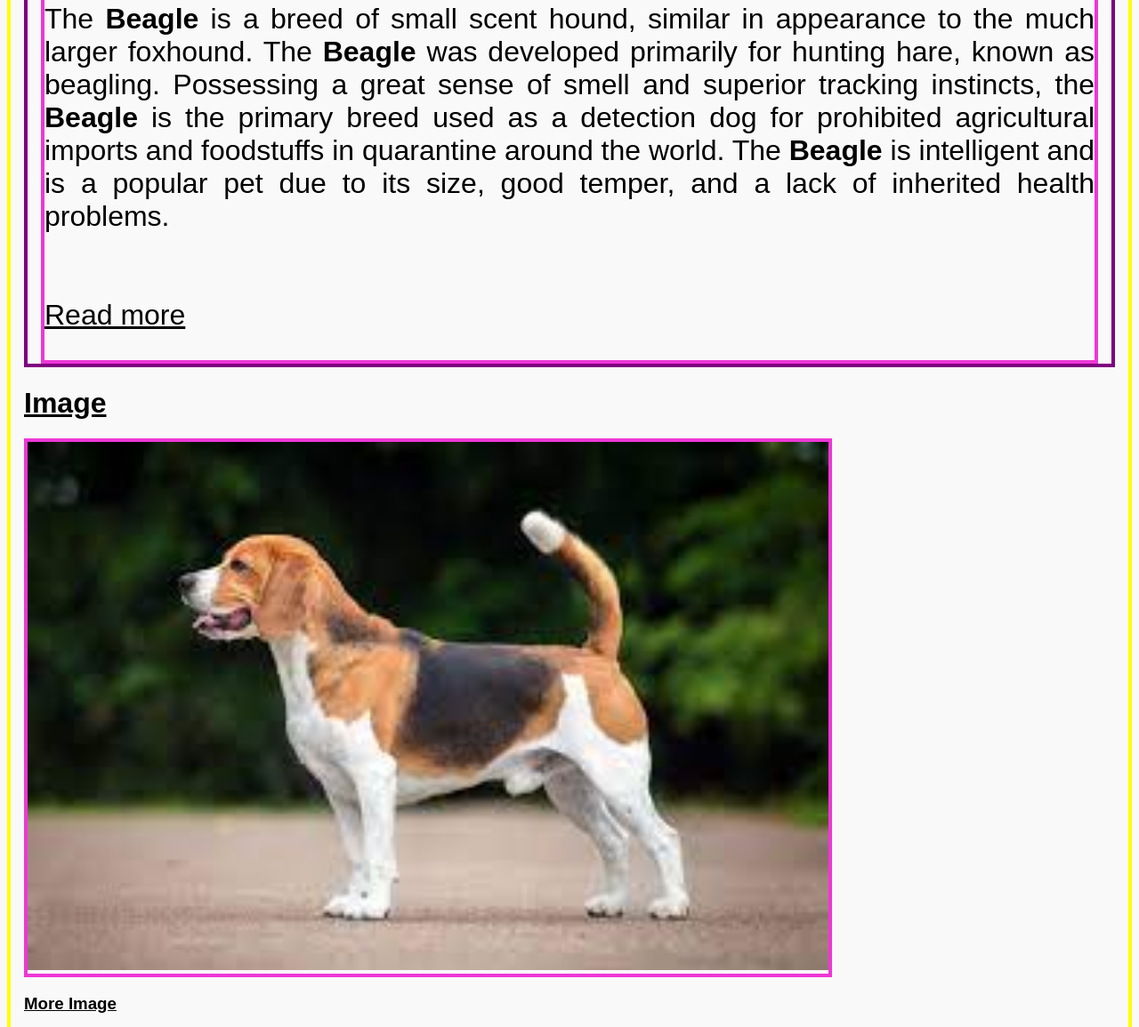
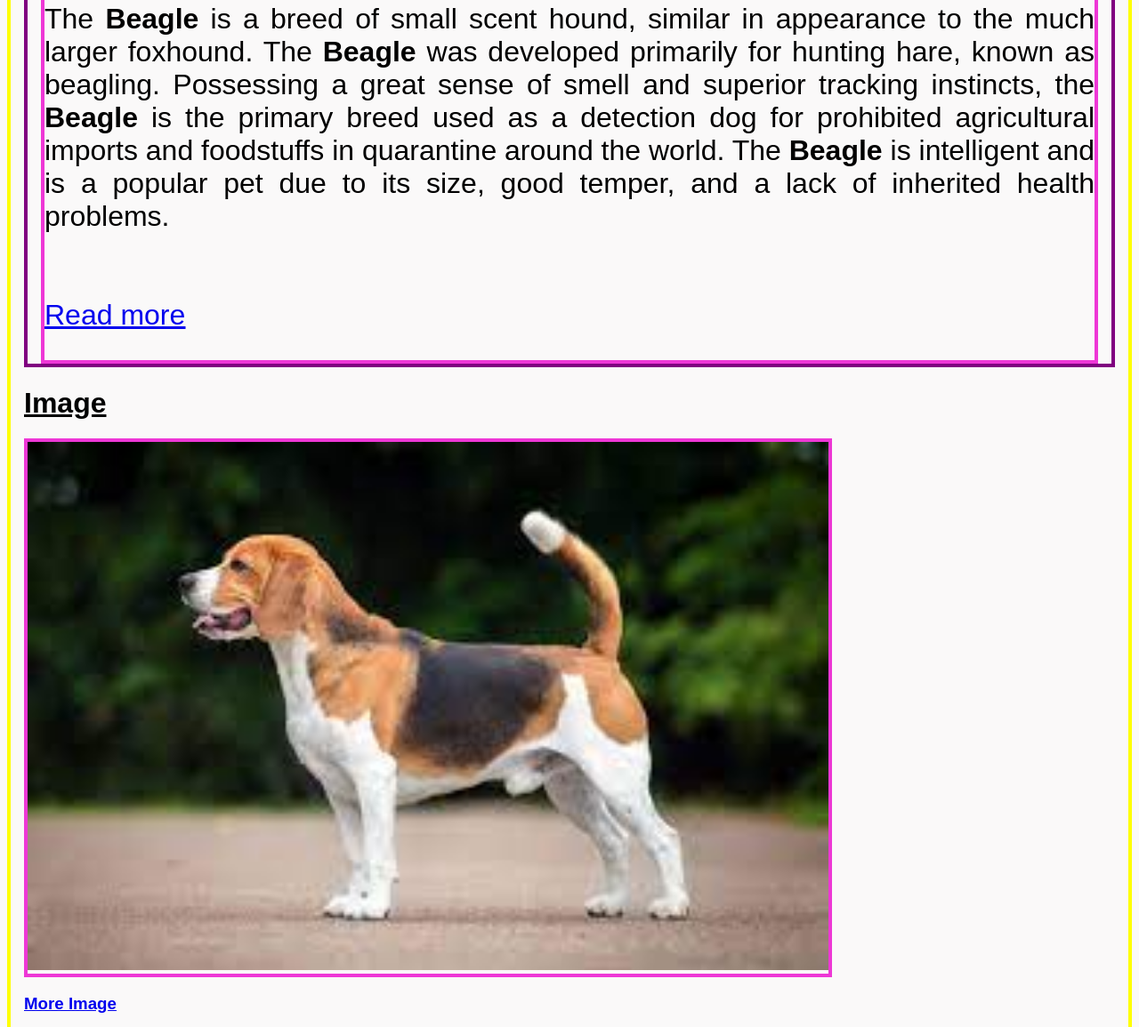
Before and after one commit to Maninderr42/Dec_Contest1, a plain HTML site: page index.html in a window 1280 px wide. Shown: the part 137-1292 px from the top of the page at 89% size. Drawn offline with Linux system fonts and the light colour scheme.

Commit message:
Update index.html

```diff
--- a/index.html
+++ b/index.html
@@ -22,7 +22,7 @@
         <br>
         <br>
         <br>
-        <u> Read more</u></p>
+        <a href="https://www.britannica.com/animal/beagle-dog"><u> Read more</u></p></a>
 
         </div>
     </div>
@@ -33,7 +33,9 @@
     <img src="download.jfif" width="900px" height="80%" alt="Beagle">
     </div>
 
-    <h3><u>More Image</u></h3>
+    <a href="https://www.google.com/search?q=beagle&rlz=1C5CHFA_enUS944US945&sxsrf=ALiCzsYi_xLzuX5-mgRt-U2UMiiEw
+    haCTA:1672839794160&source=lnms&tbm=isch&sa=X&ved=2ahUKEwiat8ntha78AhVnDbcAHX7UCYYQ_AUoAXoECAEQAw&biw=1629&
+    bih=894&dpr=2.2"><h3><u>More Image</u></h3></a>
 
 
 
@@ -44,7 +46,7 @@
                 <li>Weight – 22–25 lb (10.0-11.3 kg)</li>
                 <li>Coat – Short haired , hard coat of medium lenght</li>
                 <li>Color – Tricolor or white in combination with black & tan/brown or brown/tan</li>
-                <li>Life span - 12 -15 years </li>
+                <li>Life span - 12 -15 years</li>
             </ol>
         </div>
 
```
